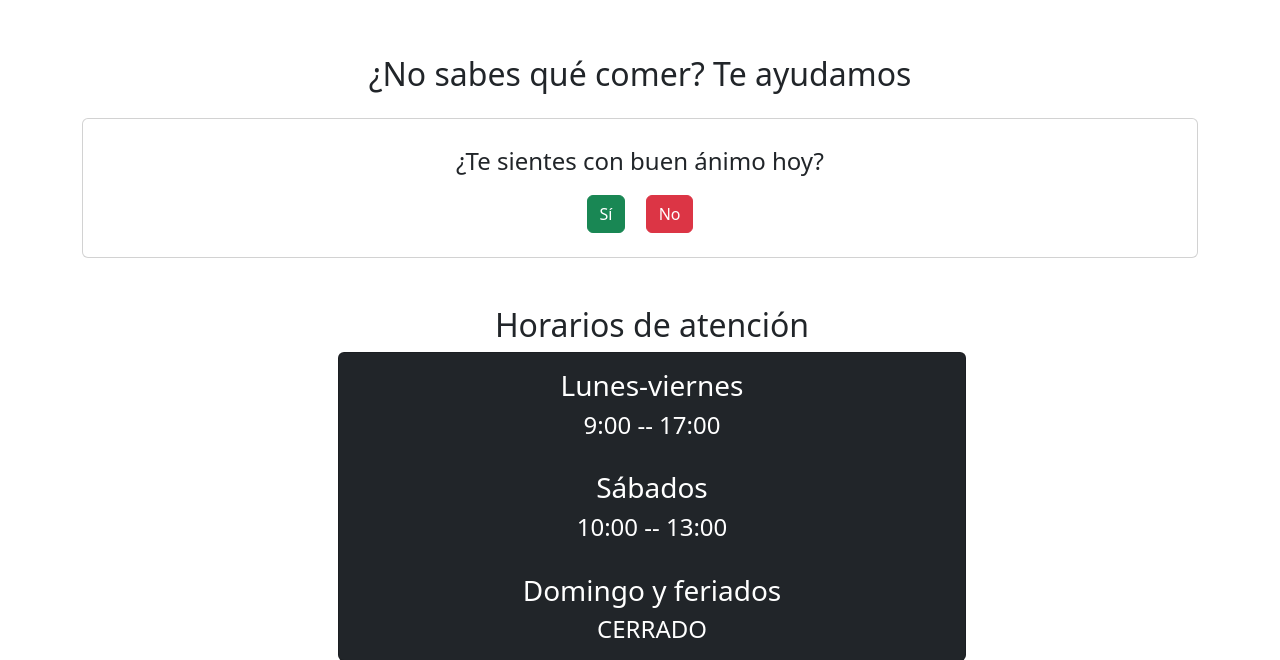
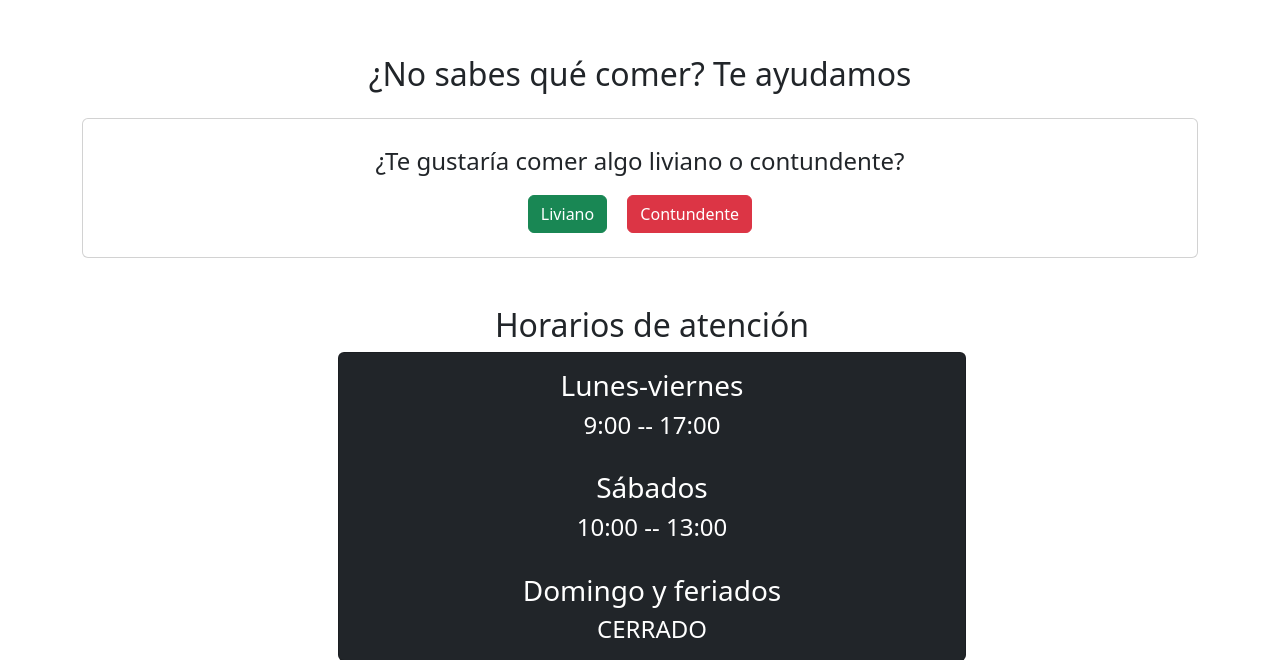
Before and after one commit to StevenWearVlog/restaurante_Dise-oAlgoritmos, a PHP site: page /Restaurante/ in a window 1280 px wide. Shown: the part 724-1384 px from the top of the page. Run offline with PHP 8.4, Linux system fonts and the light colour scheme; data that the repository does not hold is empty.

Commit message:
ya se realizo el arbol, o sea que ya quedo funcional arboles y matrices

```diff
--- a/index.php
+++ b/index.php
@@ -55,40 +55,37 @@ foreach ($reservasActivas as $reserva) {
 
 
 // arbol
-
 $arbol = [
-    "pregunta" => "¿Te sientes con buen ánimo hoy?",
-    "si" => [
-        "pregunta" => "¿Tienes mucha energía?",
-        "si" => [
-            "pregunta" => "¿Prefieres algo salado?",
-            "si" => ["sugerencia" => "Carne asada con papas y jugo natural"],
-            "no" => ["sugerencia" => "Ensalada fresca con frutas y agua de coco"]
+    "pregunta" => "¿Te gustaría comer algo liviano o contundente?",
+    "liviano" => [
+        "pregunta" => "¿Prefieres algo frío o caliente?",
+        "frío" => [
+            "pregunta" => "¿Quieres algo dulce?",
+            "si" => ["sugerencia" => "Yogurt con frutas y miel"],
+            "no" => ["sugerencia" => "Ensalada de atún con limonada"]
         ],
-        "no" => [
-            "pregunta" => "¿Te gustaría algo ligero?",
-            "si" => ["sugerencia" => "Wrap de pollo con jugo natural"],
-            "no" => ["sugerencia" => "Pasta al pesto con pan de ajo"]
+        "caliente" => [
+            "pregunta" => "¿Te gustaría algo vegetariano?",
+            "si" => ["sugerencia" => "Crema de espinaca con pan artesanal"],
+            "no" => ["sugerencia" => "Sopa de pollo con arroz integral"]
         ]
     ],
-    "no" => [
-        "pregunta" => "¿Te sientes estresado?",
-        "si" => [
-            "pregunta" => "¿Quieres algo dulce?",
-            "si" => ["sugerencia" => "Postre de chocolate o tiramisú"],
-            "no" => ["sugerencia" => "Sopa de tomate con queso fundido"]
+    "contundente" => [
+        "pregunta" => "¿Quieres carne, pollo o pescado?",
+        "carne" => [
+            "sugerencia" => "Lomo en salsa de champiñones con puré"
         ],
-        "no" => [
-            "pregunta" => "¿Tienes hambre pero estás cansado?",
-            "si" => ["sugerencia" => "Pasta cremosa con champiñones"],
-            "no" => ["sugerencia" => "Sopa caliente de verduras"]
+        "pollo" => [
+            "sugerencia" => "Pechuga a la plancha con papas criollas"
+        ],
+        "pescado" => [
+            "sugerencia" => "Filete de salmón con ensalada verde"
         ]
     ]
 ];
 
 if ($_SERVER['REQUEST_METHOD'] === 'POST' && isset($_POST['accion'])) {
     if (!isset($_SESSION['nodo'])) $_SESSION['nodo'] = $arbol;
-
     $nodoActual = $_SESSION['nodo'];
     $accion = $_POST['accion'];
 
@@ -96,9 +93,9 @@ if ($_SERVER['REQUEST_METHOD'] === 'POST' && isset($_POST['accion'])) {
         $_SESSION['nodo'] = $arbol;
         $nodoActual = $_SESSION['nodo'];
     } elseif ($accion === 'respuesta' && isset($_POST['respuesta'])) {
-        $respuesta = $_POST['respuesta'];
-        if (isset($nodoActual[$respuesta])) {
-            $_SESSION['nodo'] = $nodoActual[$respuesta];
+        $resp = $_POST['respuesta'];
+        if (isset($nodoActual[$resp])) {
+            $_SESSION['nodo'] = $nodoActual[$resp];
             $nodoActual = $_SESSION['nodo'];
         }
     }
@@ -112,7 +109,6 @@ if ($_SERVER['REQUEST_METHOD'] === 'POST' && isset($_POST['accion'])) {
     exit;
 }
 
-
 ?>
 
 
@@ -120,7 +116,7 @@ if ($_SERVER['REQUEST_METHOD'] === 'POST' && isset($_POST['accion'])) {
 <html lang="en">
 
 <head>
-    <title>Title</title>
+    <title>Restaurante Steven</title>
     <!-- Required meta tags -->
     <meta charset="utf-8" />
     <meta
@@ -342,62 +338,115 @@ if ($_SERVER['REQUEST_METHOD'] === 'POST' && isset($_POST['accion'])) {
     </div>
 </section>
 
+<!-- SECCIÓN ÁRBOL -->
 <section id="sugerencias" class="container my-5">
     <h2 class="text-center mb-4">¿No sabes qué comer? Te ayudamos</h2>
     <div id="arbol" class="card p-4 text-center">
-        <p id="texto" class="fs-4">¿Te sientes con buen ánimo hoy?</p>
+        <p id="texto" class="fs-4">¿Te gustaría comer algo liviano o contundente?</p>
         <div id="botones">
-            <button class="btn btn-success mx-2" onclick="responder('si')">Sí</button>
-            <button class="btn btn-danger mx-2" onclick="responder('no')">No</button>
+            <button class="btn btn-success mx-2" onclick="responder('liviano')">Liviano</button>
+            <button class="btn btn-danger mx-2" onclick="responder('contundente')">Contundente</button>
         </div>
     </div>
 </section>
 
 <script>
-function responder(resp) {
-    const formData = new URLSearchParams();
-    formData.append('accion', 'respuesta');
-    formData.append('respuesta', resp);
+// ==========================
+// Árbol de Decisiones - Restaurante
+// ==========================
+const arbol = {
+    pregunta: "¿Te gustaría comer algo liviano o contundente?",
+    opciones: {
+        liviano: {
+            pregunta: "¿Prefieres algo frío o caliente?",
+            opciones: {
+                frío: {
+                    pregunta: "¿Quieres algo dulce o salado?",
+                    opciones: {
+                        dulce: { resultado: "Te recomendamos una ensalada de frutas o un batido natural 🍓" },
+                        salado: { resultado: "Te recomendamos una ensalada César o un wrap de pollo 🥗" }
+                    }
+                },
+                caliente: {
+                    pregunta: "¿Quieres algo rápido o elaborado?",
+                    opciones: {
+                        rápido: { resultado: "Prueba una sopa del día o una crema de verduras 🍵" },
+                        elaborado: { resultado: "Te recomendamos un filete de pescado al vapor con verduras 🐟" }
+                    }
+                }
+            }
+        },
+        contundente: {
+            pregunta: "¿Prefieres carne, pollo o pasta?",
+            opciones: {
+                carne: {
+                    pregunta: "¿La prefieres asada o en salsa?",
+                    opciones: {
+                        asada: { resultado: "Prueba nuestra bandeja paisa o un churrasco con papas 🍖" },
+                        salsa: { resultado: "Te recomendamos carne en salsa de champiñones o lomo al vino 🍷" }
+                    }
+                },
+                pollo: {
+                    pregunta: "¿Quieres algo frito o al horno?",
+                    opciones: {
+                        frito: { resultado: "Te recomendamos pollo apanado con papas fritas 🍗" },
+                        horno: { resultado: "Prueba nuestro pollo al horno con arroz y ensalada 🥘" }
+                    }
+                },
+                pasta: {
+                    pregunta: "¿Prefieres con carne o vegetariana?",
+                    opciones: {
+                        carne: { resultado: "Te recomendamos espaguetis a la boloñesa 🍝" },
+                        vegetariana: { resultado: "Prueba una pasta al pesto con vegetales 🥦" }
+                    }
+                }
+            }
+        }
+    }
+};
 
-    fetch(window.location.pathname, {
-        method: 'POST',
-        body: formData
-    })
-    .then(r => r.json())
-    .then(data => actualizarVista(data))
-    .catch(() => alert('Error al comunicar con el servidor.'));
-}
+let nodoActual = arbol; // Nodo inicial del árbol
 
-function reiniciar() {
-    const formData = new URLSearchParams();
-    formData.append('accion', 'reiniciar');
+function responder(opcion) {
+    if (!nodoActual.opciones || !nodoActual.opciones[opcion]) {
+        document.getElementById("texto").textContent = "Opción no válida.";
+        return;
+    }
 
-    fetch(window.location.pathname, {
-        method: 'POST',
-        body: formData
-    })
-    .then(r => r.json())
-    .then(data => actualizarVista(data))
-    .catch(() => alert('Error al comunicar con el servidor.'));
-}
+    nodoActual = nodoActual.opciones[opcion];
 
-function actualizarVista(data) {
-    const texto = document.getElementById('texto');
-    const botones = document.getElementById('botones');
-
-    if (data.sugerencia) {
-        texto.textContent = data.sugerencia;
-        botones.innerHTML = `<button class="btn btn-secondary" onclick="reiniciar()">Volver a empezar</button>`;
-    } else if (data.pregunta) {
-        texto.textContent = data.pregunta;
-        botones.innerHTML = `
-            <button class="btn btn-success mx-2" onclick="responder('si')">Sí</button>
-            <button class="btn btn-danger mx-2" onclick="responder('no')">No</button>
+    // Si es una pregunta, mostramos nuevas opciones
+    if (nodoActual.pregunta) {
+        document.getElementById("texto").textContent = nodoActual.pregunta;
+        mostrarBotones(Object.keys(nodoActual.opciones));
+    }
+    // Si ya hay resultado, mostramos la recomendación
+    else if (nodoActual.resultado) {
+        document.getElementById("texto").textContent = nodoActual.resultado;
+        document.getElementById("botones").innerHTML = `
+            <button class="btn btn-primary mt-3" onclick="reiniciarArbol()">Volver a empezar 🔁</button>
         `;
     }
 }
+
+function mostrarBotones(opciones) {
+    const contenedor = document.getElementById("botones");
+    contenedor.innerHTML = ""; // Limpiamos botones anteriores
+    opciones.forEach(op => {
+        const btn = document.createElement("button");
+        btn.className = "btn btn-outline-success mx-2";
+        btn.textContent = op.charAt(0).toUpperCase() + op.slice(1);
+        btn.onclick = () => responder(op);
+        contenedor.appendChild(btn);
+    });
+}
+
+function reiniciarArbol() {
+    nodoActual = arbol;
+    document.getElementById("texto").textContent = arbol.pregunta;
+    mostrarBotones(Object.keys(arbol.opciones));
+}
 </script>
-
 
 
 
```
